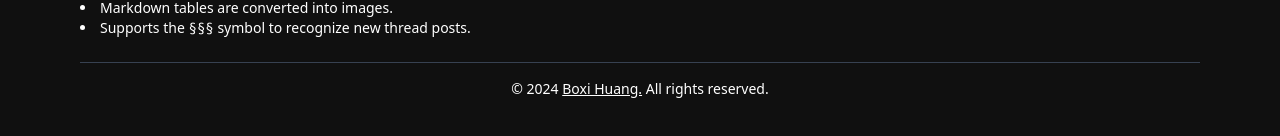
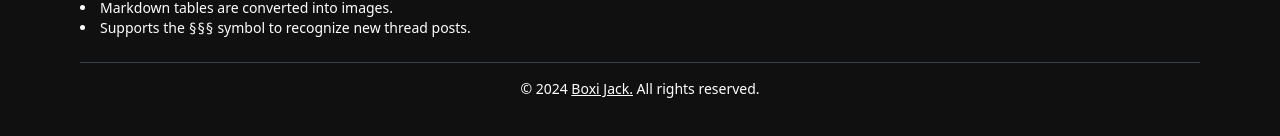
Before and after one commit to todelusion/threads-tool, a React (Vite) app: page / in a window 1280 px wide. Shown: the part 1030-1166 px from the top of the page. Built offline with nearby package versions, Linux system fonts and the light colour scheme; a small style sheet from the web is missing.

Commit message:
Modified name

```diff
--- a/src/Footer.tsx
+++ b/src/Footer.tsx
@@ -106,7 +106,7 @@ const Footer = () => {
               className="underline"
               target="_blank"
             >
-              Boxi Huang.
+              Boxi Jack.
             </a>{" "}
             All rights reserved.
           </p>
```
